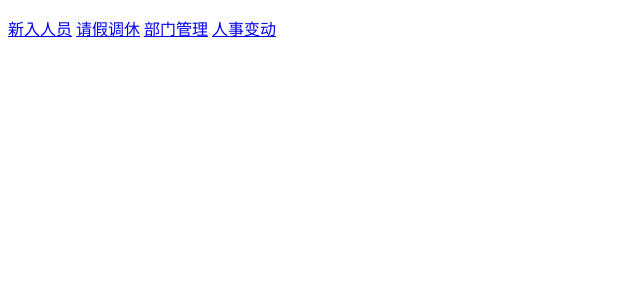
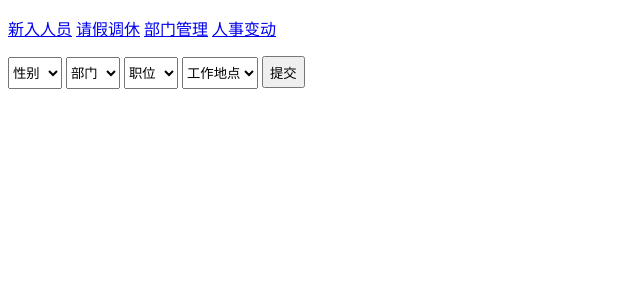
Before and after one commit to 86688/OA, a Yii app: template backend/views/user/index.php in a window 1280 px wide. Shown: the top 300 px of the page, without its empty margins (0-640 px from the left). Run offline with PHP 8.4 and a stand-in for Yii, Linux system fonts and the light colour scheme; the template is opened without the code that fills it, so the values that code supplies are empty; some libraries are stand-ins or nearby versions.

Commit message:
更新搜索框的  但是有bug

```diff
--- a/backend/controllers/UserController.php
+++ b/backend/controllers/UserController.php
@@ -186,4 +186,9 @@ class UserController extends Controller
 
     }
 
+    // 测试
+    public function actionTest(){
+        echo '1';
+    }
+
 }
--- a/backend/views/user/index.php
+++ b/backend/views/user/index.php
@@ -6,9 +6,12 @@ use yii\grid\GridView;
 $this->title = '人员';
 $this->params['breadcrumbs'][] = $this->title;
 ?>
-
+<style>
+    .dropform{
+        height:32px;
+    }
+</style>
 <div class="user-index">
-    <!--   标签  -->
     <p>
         <?= Html::a('新入人员', ['create'], ['class' => 'btn btn-success']) ?>
         <?= Html::a('请假调休', ['vacation/index'], ['class' => 'btn btn-success']) ?>
@@ -16,11 +19,40 @@ $this->params['breadcrumbs'][] = $this->title;
         <?= Html::a('人事变动', ['user/index'], ['class' => 'btn btn-success']) ?>
     </p>
 
-<!--    --><?php // echo $this->render('_search', ['model' => $searchModel]); ?>
+    <?php // echo $this->render('_search', ['model' => $searchModel]); ?>
 
+
+    <form action='index.php\'?'r=user' method="get">
+        <select class="col-sm-2 dropform">
+            <option>性别</option>
+            <option value="a">Saab</option>
+        </select>
+
+        <select class="col-md-2 col-sm-offset-1 dropform">
+            <option>部门</option>
+            <option value="b">Saab</option>
+        </select>
+
+        <select class="col-md-2 col-sm-offset-1 dropform">
+            <option>职位</option>
+            <option value="c">Saab</option>
+        </select>
+
+        <select class="col-md-2 col-sm-offset-1 dropform">
+            <option>工作地点</option>
+            <option value="d">Saab</option>
+        </select>
+
+        <input type="submit" value="提交" class="dropform">
+
+        <p class="row"></p>
+    </form>
+
+
+    <!-- 以下为用户的列表   -->
     <?= GridView::widget([
     'dataProvider' => $dataProvider,
-     'filterModel' => $searchModel,
+    //'filterModel' => $searchModel,
     'columns' => [
         'user_name',
         'sex',
--- a/common/models/User.php
+++ b/common/models/User.php
@@ -31,7 +31,7 @@ use yii\web\IdentityInterface;
  * @property int $status_id 状态编号(外键)
  * @property int $dept_id 部门编号(外键)
  * @property int $title_id 角色编号（外键）
- * @property int $place_id
+ * @property int $place_id  地点编号(外键)
 
  *
  * @property Dept $dept
@@ -254,4 +254,5 @@ class User extends ActiveRecord implements IdentityInterface
     {
         return $this->hasOne(Place::className(), ['place_id' => 'place_id']);
     }
+
 }
```
Also changed, not shown: backend/views/user/_search.php (+5 -8 lines).
